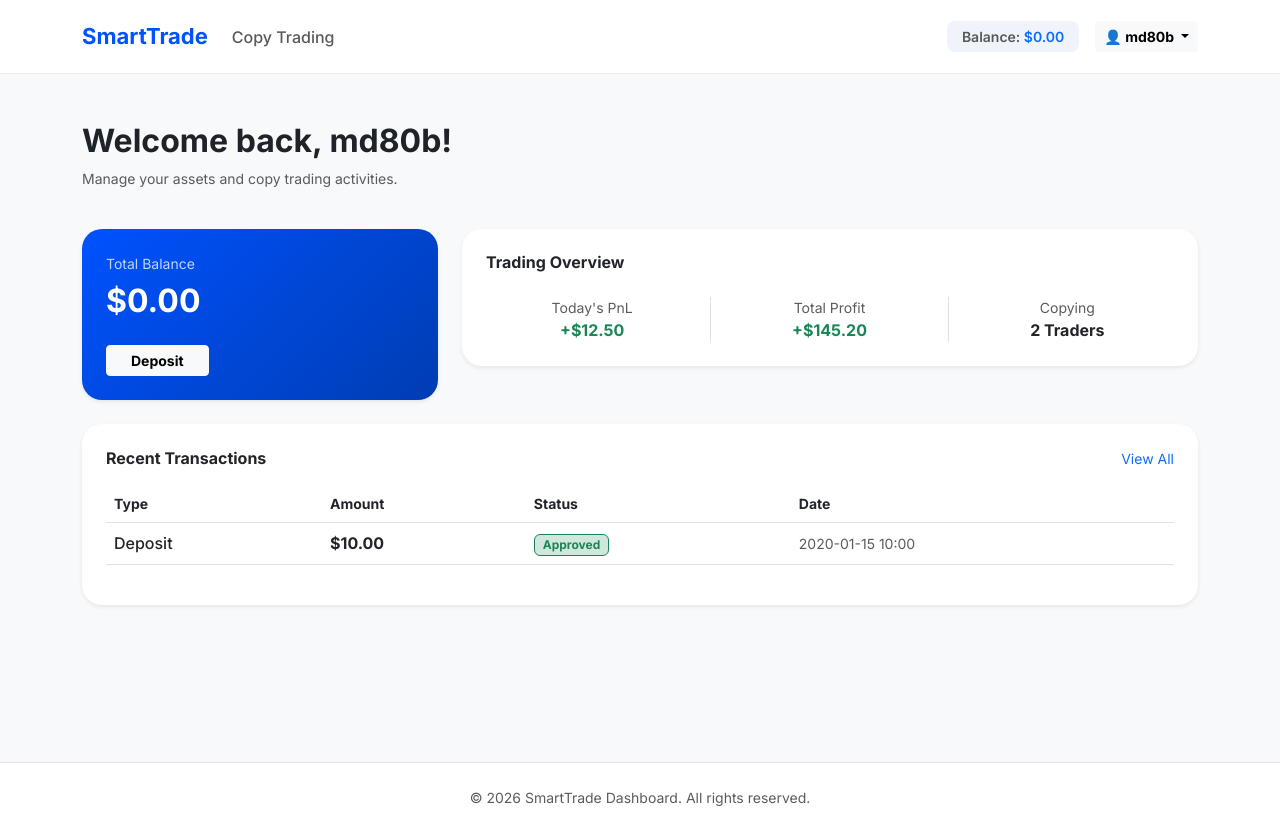
After one commit to MohammadSalkhorde/smart-trade-dashboard, a Django app: page /accounts/dashboard/ in a window 1280 px wide. The commit adds this page. Run offline with Django 5.2, Linux system fonts and the light colour scheme; a user stored in the database is signed in; tables that the repository leaves empty hold one stand-in row (values such as "Sample post").

Commit message:
feat(ui): implement user dashboard with asset overview and transaction history

```diff
--- a/apps/accounts/urls.py
+++ b/apps/accounts/urls.py
@@ -1,5 +1,5 @@
 from django.urls import path
-from .views import login_view, register_view, logout_view
+from .views import *
 
 app_name = 'accounts'
 
@@ -7,4 +7,5 @@ urlpatterns = [
     path('login/', login_view, name='login'),
     path('register/', register_view, name='register'),
     path('logout/', logout_view, name='logout'),
+    path('dashboard/', user_dashboard, name='dashboard'),
 ]
--- a/apps/accounts/views.py
+++ b/apps/accounts/views.py
@@ -2,6 +2,9 @@ from django.shortcuts import render, redirect
 from django.contrib.auth import login, authenticate, logout
 from django.contrib.auth.forms import AuthenticationForm
 from .forms import RegisterForm
+from django.contrib.auth.decorators import login_required
+from apps.transactions.models import Transaction
+from apps.trading.models import LeadTrader
 
 def register_view(request):
     if request.method == 'POST':
@@ -28,3 +31,20 @@ def login_view(request):
 def logout_view(request):
     logout(request)
     return redirect('accounts:login')
+
+
+@login_required
+def user_dashboard(request):
+    # تاریخچه تراکنش‌های اخیر کاربر
+    recent_transactions = Transaction.objects.filter(user=request.user).order_by('-created_at')[:5]
+
+    # اینجا در آینده مدل 'FollowedTraders' رو اضافه می‌کنیم
+    # فعلاً برای خالی نبودن، تریدرهای برتر رو نشون می‌دیم
+    suggested_traders = LeadTrader.objects.all()[:3]
+
+    context = {
+        'recent_transactions': recent_transactions,
+        'suggested_traders': suggested_traders,
+        'page_title': 'Account Dashboard'
+    }
+    return render(request, 'accounts/dashboard.html', context)
--- /dev/null
+++ b/templates/accounts/dashboard.html
@@ -0,0 +1,87 @@
+{% extends 'base.html' %}
+
+{% block content %}
+<div class="row mb-4">
+    <div class="col-12">
+        <h2 class="fw-bold">Welcome back, {{ user.username }}!</h2>
+        <p class="text-muted small">Manage your assets and copy trading activities.</p>
+    </div>
+</div>
+
+<div class="row">
+    <div class="col-md-4 mb-4">
+        <div class="card border-0 shadow-sm p-4 text-white" style="background: linear-gradient(135deg, #0052ff, #003db3); border-radius: 20px;">
+            <small class="opacity-75">Total Balance</small>
+            <h2 class="fw-bold my-2">${{ user.balance|floatformat:2 }}</h2>
+            <div class="mt-3">
+                <a href="{% url 'transactions:deposit' %}" class="btn btn-light btn-sm fw-bold px-4">Deposit</a>
+            </div>
+        </div>
+    </div>
+
+    <div class="col-md-8 mb-4">
+        <div class="card border-0 shadow-sm p-4" style="border-radius: 20px; background: white;">
+            <h6 class="fw-bold mb-4">Trading Overview</h6>
+            <div class="row text-center">
+                <div class="col-4 border-end">
+                    <small class="text-muted d-block">Today's PnL</small>
+                    <span class="text-success fw-bold">+$12.50</span>
+                </div>
+                <div class="col-4 border-end">
+                    <small class="text-muted d-block">Total Profit</small>
+                    <span class="text-success fw-bold">+$145.20</span>
+                </div>
+                <div class="col-4">
+                    <small class="text-muted d-block">Copying</small>
+                    <span class="text-dark fw-bold">2 Traders</span>
+                </div>
+            </div>
+        </div>
+    </div>
+</div>
+
+<div class="row">
+    <div class="col-md-12">
+        <div class="card border-0 shadow-sm p-4" style="border-radius: 20px; background: white;">
+            <div class="d-flex justify-content-between align-items-center mb-3">
+                <h6 class="fw-bold mb-0">Recent Transactions</h6>
+                <a href="{% url 'transactions:history' %}" class="small text-decoration-none">View All</a>
+            </div>
+            <div class="table-responsive">
+                <table class="table align-middle">
+                    <thead class="text-muted small">
+                        <tr>
+                            <th>Type</th>
+                            <th>Amount</th>
+                            <th>Status</th>
+                            <th>Date</th>
+                        </tr>
+                    </thead>
+                    <tbody>
+                        {% for tx in recent_transactions %}
+                        <tr>
+                            <td class="text-capitalize fw-medium">{{ tx.tx_type }}</td>
+                            <td class="fw-bold">${{ tx.amount }}</td>
+                            <td>
+                                {% if tx.status == 'approved' %}
+                                    <span class="badge bg-success-subtle text-success border border-success px-2">Approved</span>
+                                {% elif tx.status == 'pending' %}
+                                    <span class="badge bg-warning-subtle text-warning border border-warning px-2">Pending</span>
+                                {% else %}
+                                    <span class="badge bg-danger-subtle text-danger border border-danger px-2">Rejected</span>
+                                {% endif %}
+                            </td>
+                            <td class="text-muted small">{{ tx.created_at|date:"Y-m-d H:i" }}</td>
+                        </tr>
+                        {% empty %}
+                        <tr>
+                            <td colspan="4" class="text-center py-4 text-muted">No transactions found.</td>
+                        </tr>
+                        {% endfor %}
+                    </tbody>
+                </table>
+            </div>
+        </div>
+    </div>
+</div>
+{% endblock %}
--- a/templates/base.html
+++ b/templates/base.html
@@ -96,9 +96,9 @@
                             👤 {{ user.username }}
                         </a>
                         <ul class="dropdown-menu dropdown-menu-end">
-                            <li><a class="dropdown-item" href="#">Profile</a></li>
-                            <li><a class="dropdown-item" href="#">My Trades</a></li>
-                            <li><hr class="dropdown-content"></li>
+                            <li><a class="dropdown-item fw-bold" href="{% url 'accounts:dashboard' %}">📊 Dashboard</a></li>
+                            <li><a class="dropdown-item" href="{% url 'transactions:history' %}">🕒 History</a></li>
+                            <li><hr class="dropdown-divider"></li>
                             <li><a class="dropdown-item text-danger" href="{% url 'accounts:logout' %}">Logout</a></li>
                         </ul>
                     </div>
```
